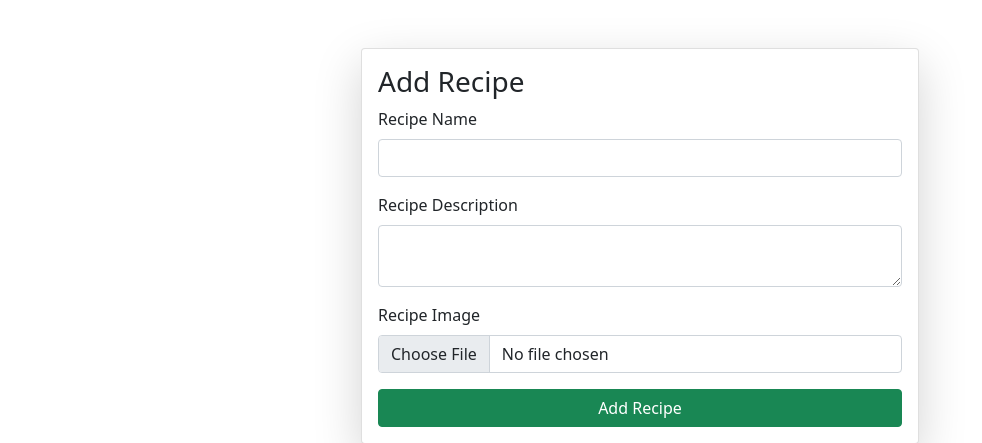
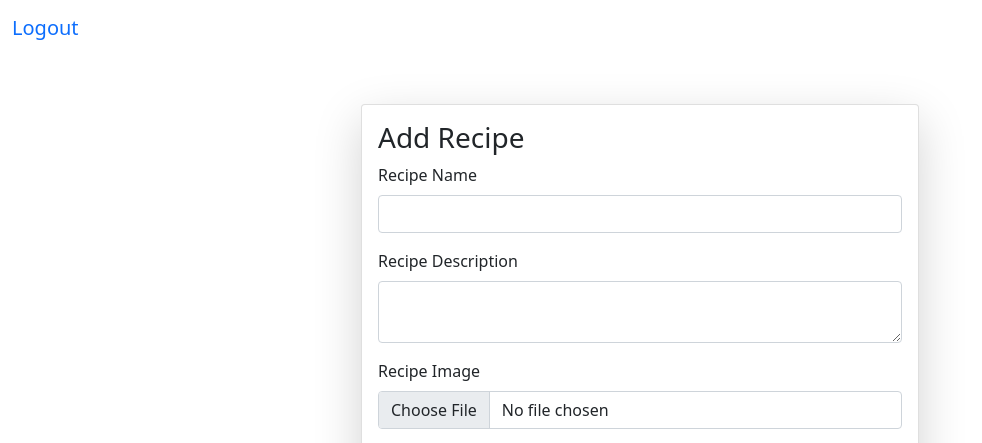
Before and after one commit to haseeb4339/RecipeProject, a Django app: page /recipes/ in a window 1280 px wide. Shown: the top 443 px of the page, without its empty margins (0-982 px from the left). Run offline with Django 5.2, Linux system fonts and the light colour scheme; data comes from the database, SQL or seed files in the repository; both versions use the stored data as it was after the commit.

Commit message:
add a logout functionality

```diff
--- a/recipeproject/recipeproject/urls.py
+++ b/recipeproject/recipeproject/urls.py
@@ -16,7 +16,7 @@ Including another URLconf
 """
 from django.contrib import admin
 from django.urls import path
-from vege.views import Recipes, Delete_Recipe, Update_Recipe, login_page, register
+from vege.views import Recipes, Delete_Recipe, Update_Recipe, login_page, register, logout_page
 from django.conf import settings
 from django.conf.urls.static import static
 from django.contrib.staticfiles.urls import staticfiles_urlpatterns
@@ -28,6 +28,7 @@ urlpatterns = [
     path('update_recipe/<id>/', Update_Recipe, name='update_recipe'),
     path('login/', login_page, name='login'),
     path('register/', register, name='register'),
+    path('logout/', logout_page, name='logout'),
 ]
 
 if settings.DEBUG:
--- a/recipeproject/templates/base.html
+++ b/recipeproject/templates/base.html
@@ -9,6 +9,16 @@
 </head>
 <body>
 
+    <nav class="navbar navbar-expand-lg bg-body-tertiary">
+        <div class="container-fluid">
+          <a class="navbar-brand" href="/logout/">Logout</a>
+          <button class="navbar-toggler" type="button" data-bs-toggle="collapse" data-bs-target="#navbarSupportedContent" aria-controls="navbarSupportedContent" aria-expanded="false" aria-label="Toggle navigation">
+            <span class="navbar-toggler-icon"></span>
+          </button>
+        </div>
+
+    </nav>
+
     {% block start %}
 
     {% endblock %}
--- a/recipeproject/vege/views.py
+++ b/recipeproject/vege/views.py
@@ -2,6 +2,8 @@ from django.shortcuts import render, redirect
 from .models import Recipe
 from django.contrib.auth.models import User
 from django.contrib import messages
+
+from django.contrib.auth import login, logout, authenticate
 
 
 
@@ -78,9 +80,41 @@ def Delete_Recipe(request, id):
 
 
 def login_page(request):
+
+    if request.method == "POST":
+
+        username = request.POST.get('username')
+        password = request.POST.get('password')
+
+        if not User.objects.filter(username=username).exists():
+
+            messages.error(request, "Invalid username.")
+
+            return redirect('/login/')
+
+
+        user = authenticate(username=username, password=password)
+
+        if user is None:
+            messages.error(request, "Invalid username or password.")
+
+            return redirect('/login/')
+
+        else:
+
+            login(request, user)
+
+            return redirect('/recipes/')
+
+
     return render(request, 'login.html')
 
 
+
+def logout_page(request):
+
+    logout(request)
+    return redirect('/login/')
 
 def register(request):
 
```
Also changed, not shown: recipeproject/db.sqlite3.
